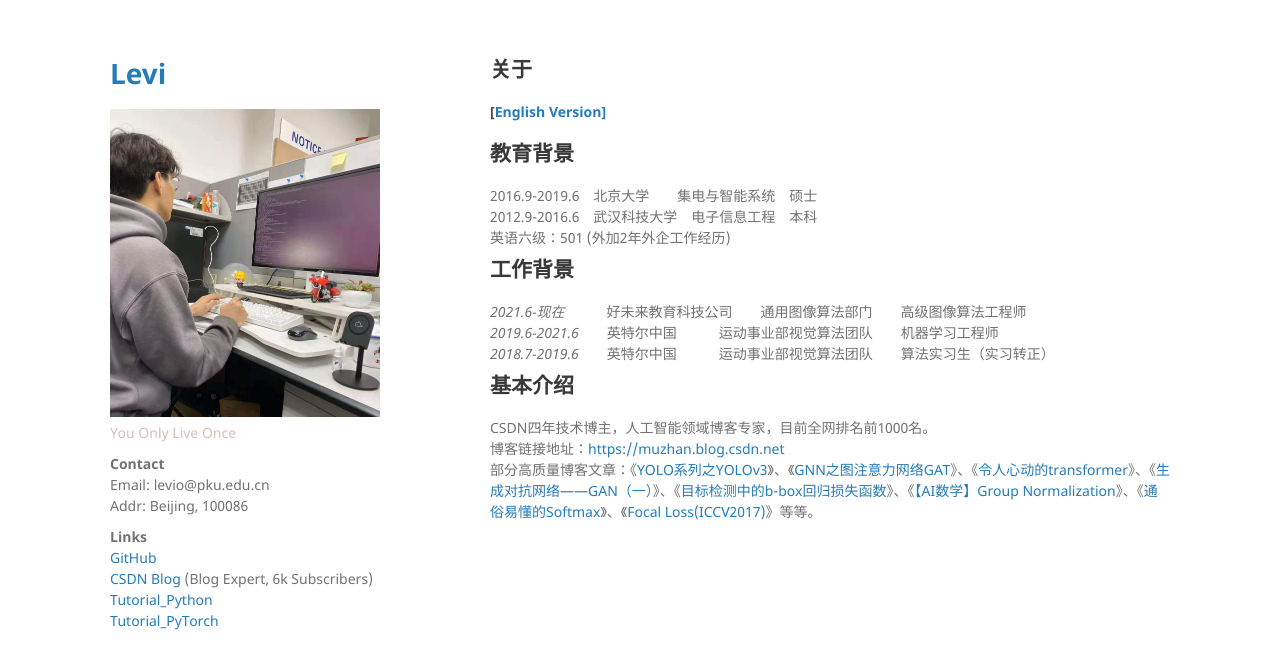
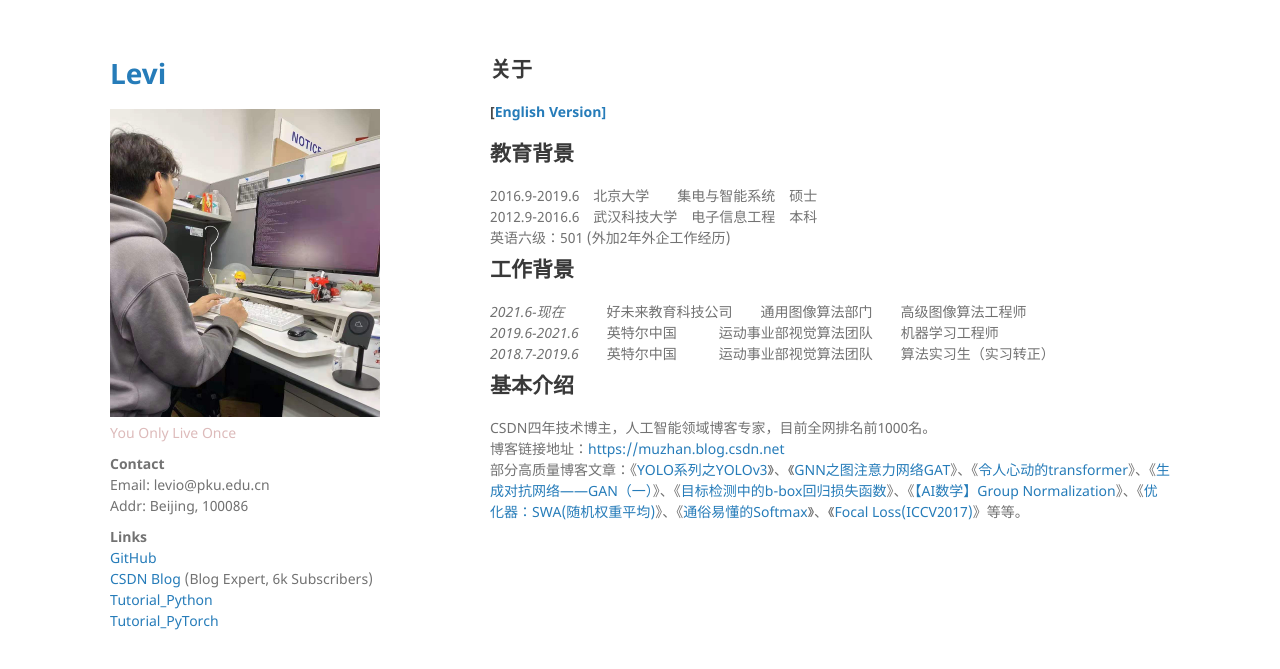
Before and after one commit to leviome/leviome.github.io, a Jekyll site: the page built from index_cn.md, in a window 1280 px wide. Shown: the top 669 px of the page. Built offline with Jekyll 4.4.1, drawn with Linux system fonts in a browser that asks for light colours; our own code applies the rules of GitHub Pages for plain Markdown files.

Commit message:
Update index_cn.md

```diff
--- a/index_cn.md
+++ b/index_cn.md
@@ -15,4 +15,4 @@
 ## 基本介绍
 CSDN四年技术博主，人工智能领域博客专家，目前全网排名前1000名。<br>
 博客链接地址：[https://muzhan.blog.csdn.net](https://muzhan.blog.csdn.net)<br>
-部分高质量博客文章：《[YOLO系列之YOLOv3](https://blog.csdn.net/leviopku/article/details/82660381)》、《[GNN之图注意力网络GAT](https://blog.csdn.net/leviopku/article/details/104622560)》、《[令人心动的transformer](https://blog.csdn.net/leviopku/article/details/115614056)》、《[生成对抗网络——GAN（一）](https://blog.csdn.net/leviopku/article/details/81292192)》、《[目标检测中的b-box回归损失函数](https://blog.csdn.net/leviopku/article/details/114655338)》、《[【AI数学】Group Normalization](https://blog.csdn.net/leviopku/article/details/83213123)》、《[通俗易懂的Softmax](https://blog.csdn.net/leviopku/article/details/101542568)》、《[Focal Loss(ICCV2017)](https://blog.csdn.net/leviopku/article/details/89816408)》等等。<br>
+部分高质量博客文章：《[YOLO系列之YOLOv3](https://blog.csdn.net/leviopku/article/details/82660381)》、《[GNN之图注意力网络GAT](https://blog.csdn.net/leviopku/article/details/104622560)》、《[令人心动的transformer](https://blog.csdn.net/leviopku/article/details/115614056)》、《[生成对抗网络——GAN（一）](https://blog.csdn.net/leviopku/article/details/81292192)》、《[目标检测中的b-box回归损失函数](https://blog.csdn.net/leviopku/article/details/114655338)》、《[【AI数学】Group Normalization](https://blog.csdn.net/leviopku/article/details/83213123)》、《[优化器：SWA(随机权重平均)](https://blog.csdn.net/leviopku/article/details/84037946)》、《[通俗易懂的Softmax](https://blog.csdn.net/leviopku/article/details/101542568)》、《[Focal Loss(ICCV2017)](https://blog.csdn.net/leviopku/article/details/89816408)》等等。<br>
```
